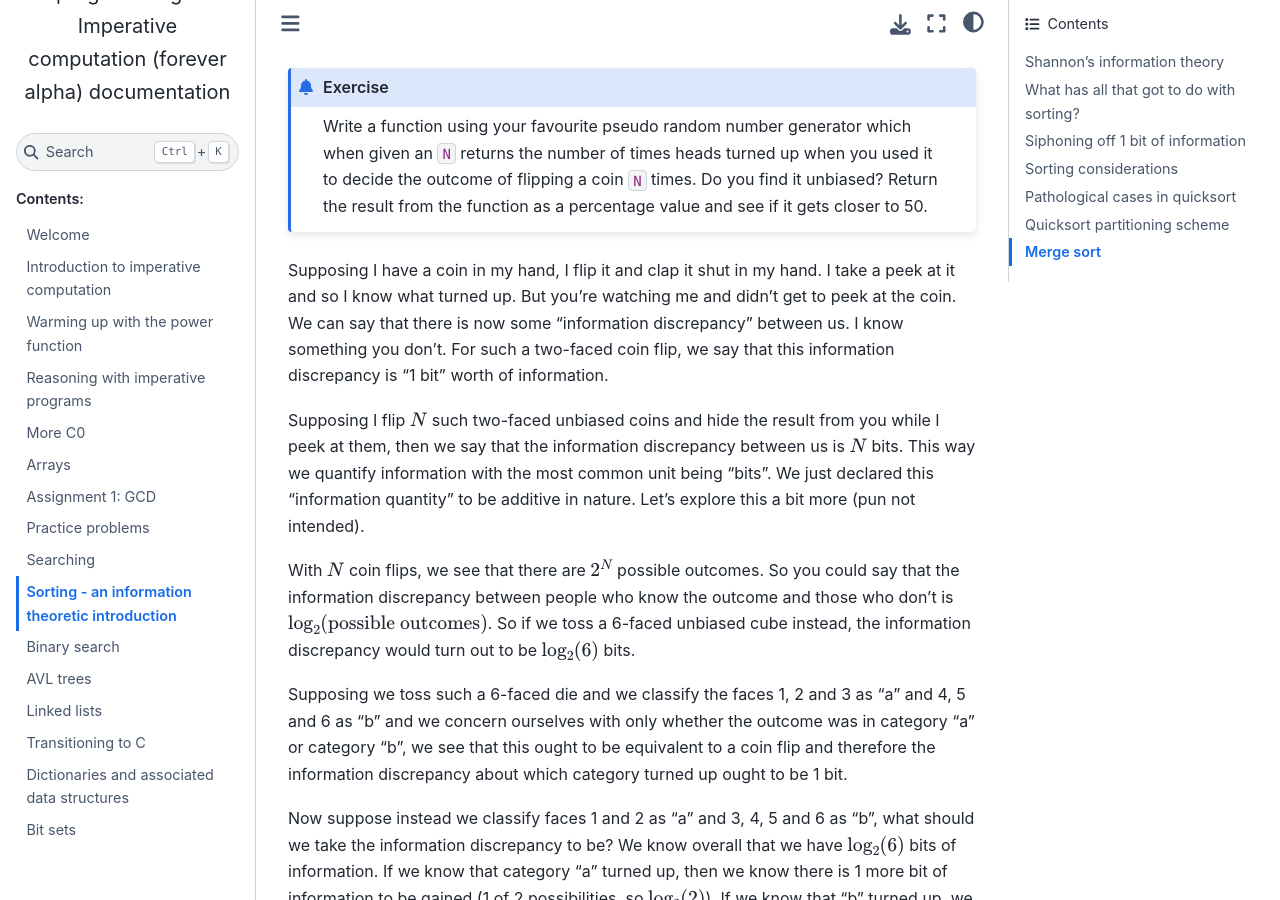
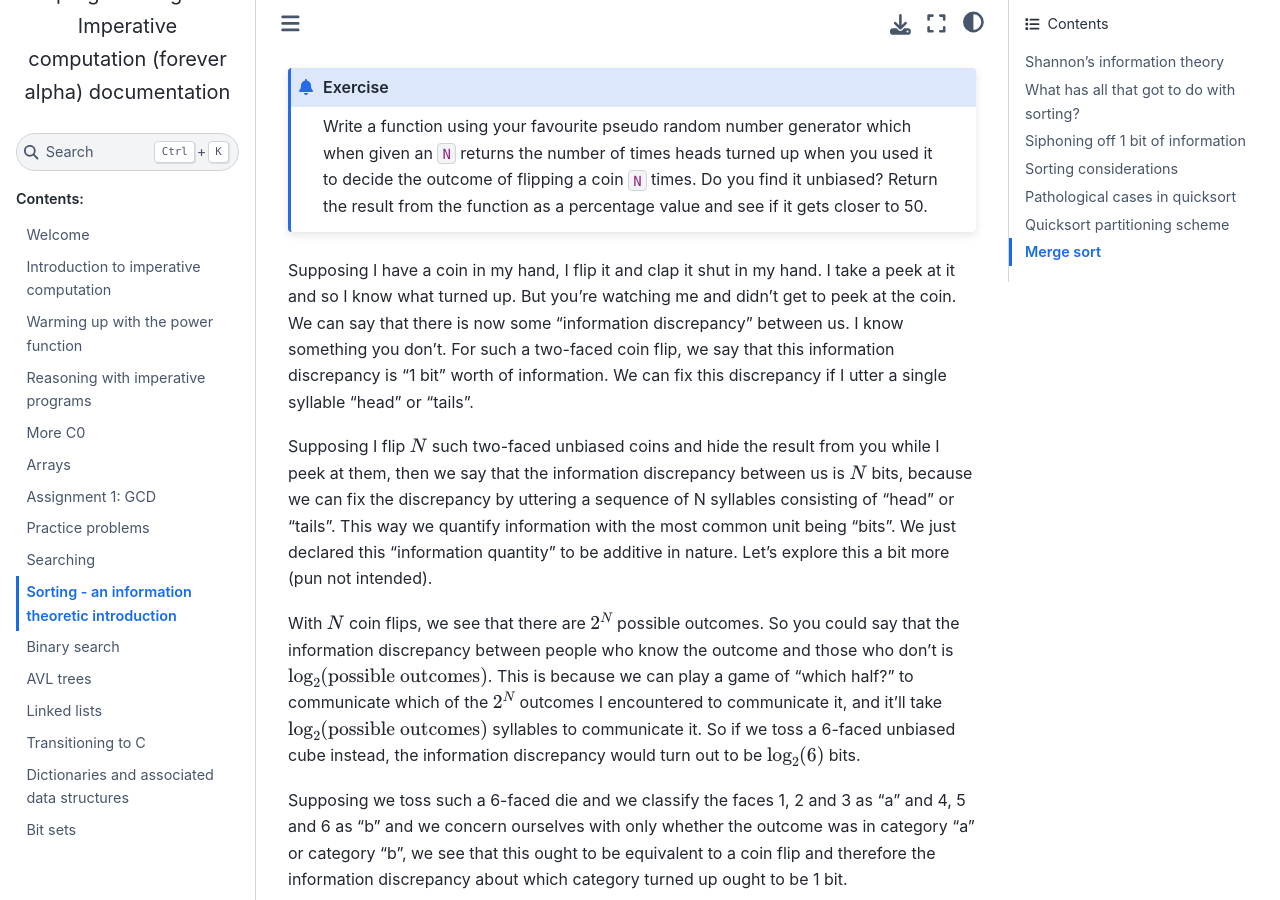
Before and after one commit to kreauniv/comp206, a Sphinx documentation site: the page built from year2021/source/sorting.rst, in a window 1280 px wide and 900 px high, scrolled down 713 px. Built offline with Sphinx 7.4.7 and the Sphinx Book theme 1.1.4, drawn with Linux system fonts in a browser that asks for light colours.

Commit message:
Added further justification for additive nature of information

```diff
--- a/year2021/source/sorting.rst
+++ b/year2021/source/sorting.rst
@@ -40,17 +40,23 @@ I take a peek at it and so I know what turned up. But you're watching me
 and didn't get to peek at the coin. We can say that there is now some
 "information discrepancy" between us. I know something you don't. For
 such a two-faced coin flip, we say that this information discrepancy is
-"1 bit" worth of information.
+"1 bit" worth of information. We can fix this discrepancy if I utter
+a single syllable "head" or "tails".
 
 Supposing I flip :math:`N` such two-faced unbiased coins and hide the result
 from you while I peek at them, then we say that the information discrepancy
-between us is :math:`N` bits. This way we quantify information with the most
-common unit being "bits". We just declared this "information quantity" to be
-additive in nature. Let's explore this a bit more (pun not intended).
+between us is :math:`N` bits, because we can fix the discrepancy by uttering a
+sequence of N syllables consisting of "head" or "tails". This way we quantify
+information with the most common unit being "bits". We just declared this
+"information quantity" to be additive in nature. Let's explore this a bit more
+(pun not intended).
 
 With :math:`N` coin flips, we see that there are :math:`2^N` possible outcomes.
 So you could say that the information discrepancy between people who know
 the outcome and those who don't is :math:`\text{log}_2(\text{possible outcomes})`.
+This is because we can play a game of "which half?" to communicate which
+of the :math:`2^N` outcomes I encountered to communicate it, and it'll take
+:math:`\text{log}_2(\text{possible outcomes})` syllables to communicate it.
 So if we toss a 6-faced unbiased cube instead, the information discrepancy would
 turn out to be :math:`\text{log}_2(6)` bits.
 
```
